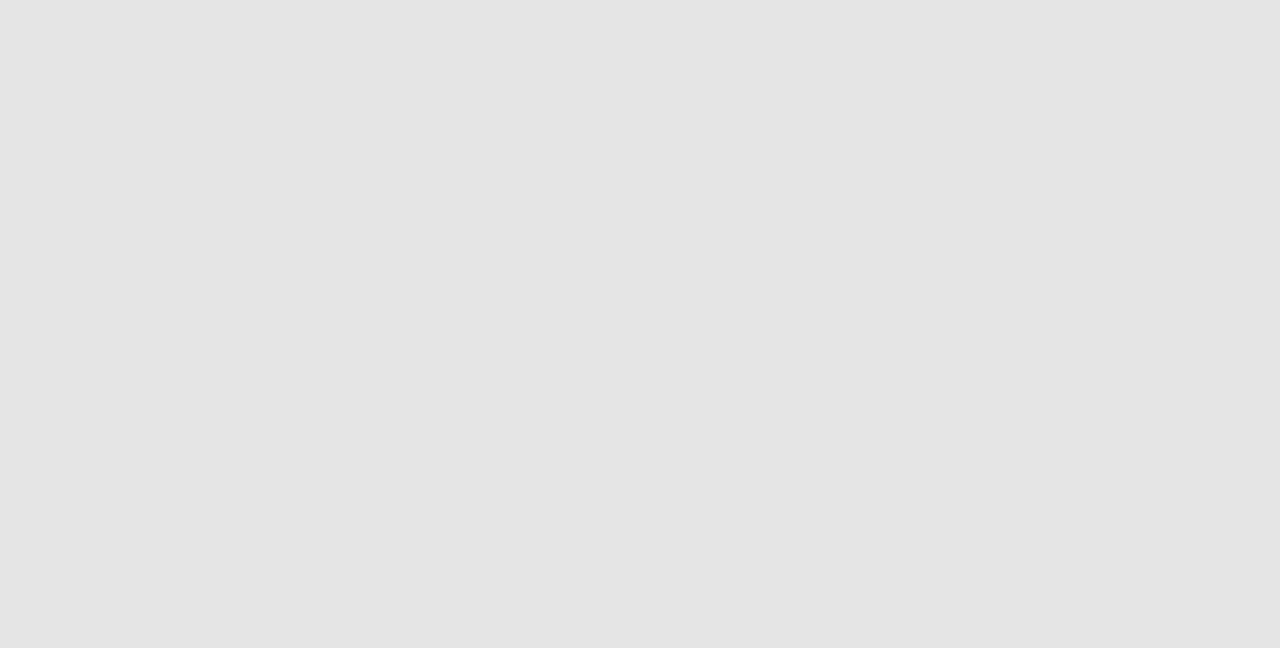
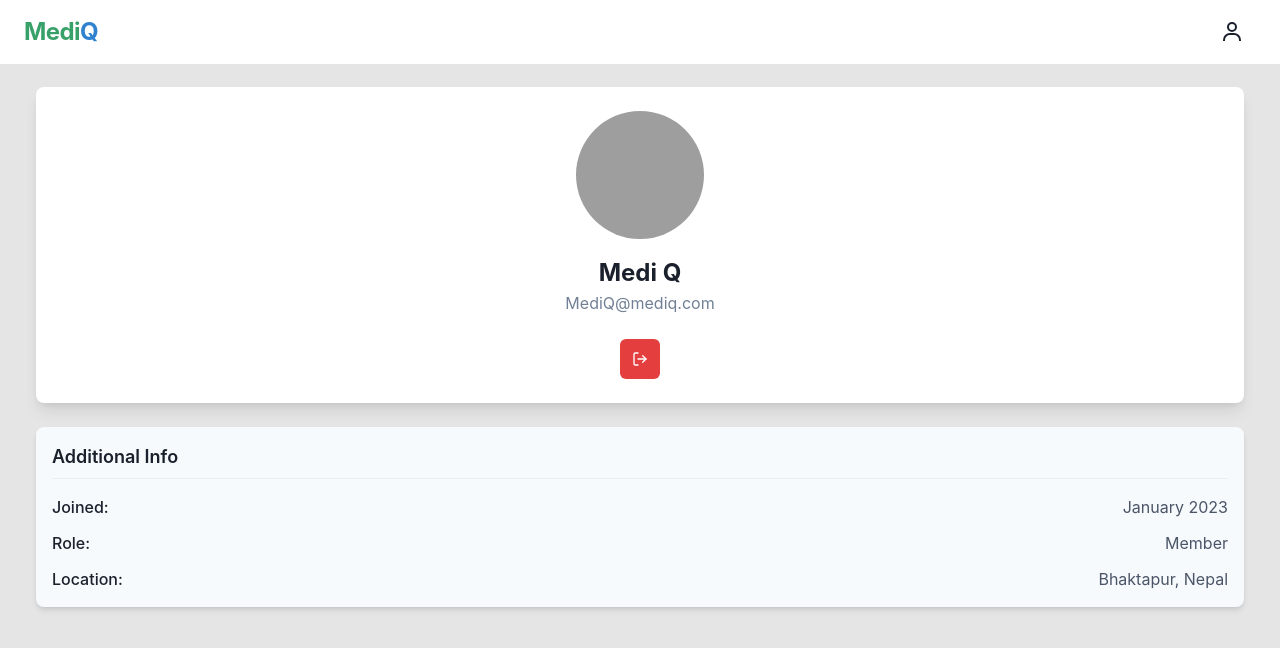
Before and after one commit to Asymptoads/MediQ, a React (Vite) app in the folder frontend/: page /my-account in a window 1280 px wide. Before the commit this address had no page. Shown: the top 648 px of the page. Built offline with nearby package versions, Linux system fonts and the light colour scheme; grey boxes are pictures that could not be loaded; a web font is replaced by a local one.

Commit message:
Logo clickable

```diff
--- a/frontend/src/App.tsx
+++ b/frontend/src/App.tsx
@@ -1,7 +1,8 @@
-import { useEffect } from 'react';
-import { Route, Routes } from 'react-router-dom';
+import { useEffect, useState } from 'react';
+import { Route, Routes, Router } from 'react-router-dom';
 import { Box } from '@chakra-ui/react';
 
+import Logo from './components/HeaderRenderer/HeaderRenderer';
 import Home from './pages/Home/Home';
 import Login from './pages/Login/Login';
 import Reports from './pages/Report/Report';
@@ -10,8 +11,9 @@ import LabTests from './pages/LabTest/LabTest';
 import PaymentPage from './pages/Payment/Payment';
 import QueuePage from './components/Queue/QueuePage';
 
+
 // import Register from './pages/Register/Register';
-// import MyAccount from './pages/MyAccount/MyAccount';
+import MyAccount from './pages/MyAccount/MyAccount';
 
 
 import './App.scss';
@@ -19,6 +21,7 @@ import SpecializationDetails from './components/Specilization/SpecilizationDetai
 import BookAppointment from './components/BookAppointment/BookAppointment';
 
 const App = () => {
+    const [isLoggedIn, setLoggedIn] = useState(false);
     // return (
     //     <Box className='app'>
     //         <NavBar />
@@ -56,8 +59,8 @@ const App = () => {
                     <Route path='/queue' element={<QueuePage />} />
                     <Route path='/lab-tests' element={<LabTests />} />
 
-                    {/* <Route path='/register' element={<Register />} />
-                    <Route path='/my-account' element={<MyAccount />} /> */}
+                    {/* <Route path='/register' element={<Register />} />*/}
+                    <Route path='/my-account' element={<MyAccount />} />
                 </Routes>
             {/* </CalendarContextProvider> */}
         </Box>
--- a/frontend/src/components/HeaderRenderer/HeaderRenderer.tsx
+++ b/frontend/src/components/HeaderRenderer/HeaderRenderer.tsx
@@ -1,12 +1,27 @@
 import React from 'react';
 import { Flex, Text, chakra, IconButton, Box, Container } from '@chakra-ui/react';
 import { BiUser } from 'react-icons/bi';
+import { useNavigate } from 'react-router-dom';
 
 interface LogoProps {
-  onUserClick?: () => void;
+  isLoggedIn: boolean; // Prop to indicate if the user is logged in
 }
 
-const Logo: React.FC<LogoProps> = ({ onUserClick }) => {
+const Logo: React.FC<LogoProps> = ({ isLoggedIn }) => {
+  const navigate = useNavigate();
+
+  const handleLogoClick = () => {
+    navigate('/home'); // Redirect to the homepage
+  };
+
+  const handleUserClick = () => {
+    if (isLoggedIn) {
+      navigate('/my-account'); // Redirect to the My Account page if logged in
+    } else {
+      navigate('/login'); // Redirect to the Login page if not logged in
+    }
+  };
+
   return (
     <Box
       as="header"
@@ -21,7 +36,7 @@ const Logo: React.FC<LogoProps> = ({ onUserClick }) => {
       width="100%"
     >
       <Container
-        maxW="1280px" // Stops shrinking beyond 1920px
+        maxW="1280px" // Stops shrinking beyond 1280px
         width="100%" // Ensures full width before maxW is reached
         px={6}
       >
@@ -30,23 +45,28 @@ const Logo: React.FC<LogoProps> = ({ onUserClick }) => {
           align="center"
           height="64px"
         >
+          {/* Logo */}
           <Text
-            fontSize={{ base: "xl", md: "2xl" }}
+            fontSize={{ base: 'xl', md: '2xl' }}
             fontWeight="bold"
             letterSpacing="tight"
             userSelect="none"
+            cursor="pointer" // Makes it look clickable
+            onClick={handleLogoClick} // Click handler for redirect
           >
             <chakra.span color="green.500">Medi</chakra.span>
             <chakra.span color="blue.500">Q</chakra.span>
           </Text>
 
+          {/* User Icon */}
           <IconButton
             aria-label="User profile"
             icon={<BiUser size="24px" />}
             variant="ghost"
             colorScheme="gray"
             size="lg"
-            onClick={onUserClick}
+            onClick={handleUserClick} // Check login status and redirect
+            cursor="pointer"
             _hover={{ bg: 'gray.100' }}
             _active={{ bg: 'gray.200' }}
           />
--- a/frontend/src/pages/MyAccount/MyAccount.tsx
+++ b/frontend/src/pages/MyAccount/MyAccount.tsx
@@ -1,201 +1,111 @@
-import React, { useEffect, useState } from 'react';
-import { useNavigate } from 'react-router-dom';
+import React from 'react';
 import {
-    Box, Flex, Text, Button, Input, FormControl, FormLabel, Modal,
-    ModalOverlay, ModalContent, ModalHeader, ModalBody, ModalFooter,
-    useDisclosure, Image
+    Box,
+    Text,
+    VStack,
+    HStack,
+    Avatar,
+    IconButton,
+    Divider,
+    Container,
+    Stack,
 } from '@chakra-ui/react';
-import profilePhoto from '../../pages/MyAccount/profile.jpg';
-import Icon from '../../components/Icon/Icon';
-import './MyAccount.scss';
+import { FiLogOut } from 'react-icons/fi';
 import PageContainer from '../../components/PageContainer/PageContainer';
 
-const MyAccount = () => {
-    const navigate = useNavigate(); // Navigation hook
-    const [isLoggedIn, setIsLoggedIn] = useState(false); // Track if user is logged in
-    const [userData, setUserData] = useState({
-        name: "Saurav Dhoju",
-        username: "@sauravdhoju",
-        phone: "9808827451",
-        email: "sauravdhoju12@gmail.com",
-        profilePhoto: profilePhoto,
-    });
-
-    // Modal controls
-    const { isOpen: isEditProfileOpen, onOpen: onOpenEditProfile, onClose: onCloseEditProfile } = useDisclosure();
-    const { isOpen: isChangePasswordOpen, onOpen: onOpenChangePassword, onClose: onCloseChangePassword } = useDisclosure();
-
-    //Profile Photo
-    const [profileImage, setProfileImage] = useState(profilePhoto);
-
-    // Check login status
-    useEffect(() => {
-        // Placeholder for actual login logic
-        const checkLoginStatus = () => {
-            const loggedIn = true; // Set login status
-            setIsLoggedIn(loggedIn);
-            if (!loggedIn) navigate('/login'); // Redirect if not logged in
-        };
-
-        checkLoginStatus();
-    }, [navigate]);
-
-    if (!isLoggedIn) {
-        return null; // Show nothing if not logged in
-    }
-
-    // Handle input changes for editing user data
-    const handleInputChange = (e) => {
-        const { name, value } = e.target;
-        setUserData((prevData) => ({ ...prevData, [name]: value }));
+const ProfilePage: React.FC = () => {
+    // Profile data dictionary
+    const profileData = {
+        userInfo: {
+            name: 'Medi Q',
+            email: 'MediQ@mediq.com',
+            avatar: 'https://bit.ly/dan-abramov', // Replace with your avatar URL
+        },
+        additionalInfo: {
+            joined: 'January 2023',
+            role: 'Member',
+            location: 'Bhaktapur, Nepal',
+        },
     };
 
-    const handleFileChange = (event) => {
-        const file = event.target.files[0];
-        if (file) {
-            const imageUrl = URL.createObjectURL(file);
-            setProfileImage(imageUrl);
-            setUserData((prevData) => ({ ...prevData, profilePhoto: imageUrl }));
-        }
-    };
-
-
     const handleLogout = () => {
-        navigate('/login');
+        // Implement logout functionality
+        alert('Logged Out!');
     };
 
     return (
         <PageContainer>
-            <Box className='my-account-page'>
-                <Box className='account-container'>
-                    <Flex className='heading-row'>
-                        {/* <Icon name='bx-chevron-left' className='icon' /> */}
-                        <Text className='profile-heading'>My Account</Text>
-                    </Flex>
 
-                    <Box className='profile-picture'>
-                        <Image
-                            src={userData.profilePhoto}
-                            alt='profile-photo'
-                            className='profile-photo'
-                        />
-                    </Box>
+        <Container maxW="1280px" py={8} marginTop='55px' >
+            {/* Profile Section */}
+            <Box
+                bg="white"
+                p={6}
+                borderRadius="lg"
+                boxShadow="lg"
+                textAlign="center"
+            >
+                {/* Avatar */}
+                <Avatar
+                    size="2xl"
+                    name={profileData.userInfo.name}
+                    src={profileData.userInfo.avatar}
+                    mb={4}
+                />
 
-                    <Box className='profile-info'>
-                        <Text className='profile-name'>{userData.name}</Text>
-                        <Text className='profile-user-name'>{userData.username}</Text>
-                    </Box>
-                </Box>
+                {/* Name and Email */}
+                <Text fontSize="2xl" fontWeight="bold" color="gray.800">
+                    {profileData.userInfo.name}
+                </Text>
+                <Text fontSize="md" color="gray.500">
+                    {profileData.userInfo.email}
+                </Text>
 
-                <Box className='profile-container'>
-                    <Text className='profile-heading'>PROFILE</Text>
-                    <Flex direction="column" mt={2} gap={0} className='profile-details'>
-                        <Flex className='detail-row'>
-                            <Text className='profile-name'>Name:</Text>
-                            <Text>{userData.name}</Text>
-                        </Flex>
-                        <Flex className='detail-row'>
-                            <Text className='profile-username'>Username:</Text>
-                            <Text>{userData.username}</Text>
-                        </Flex>
-                        <Flex className='detail-row'>
-                            <Text className='profile-phone'>Phone:</Text>
-                            <Text>{userData.phone}</Text>
-                        </Flex>
-                        <Flex className='detail-row'>
-                            <Text className='profile-email'>Email:</Text>
-                            <Text>{userData.email}</Text>
-                        </Flex>
-                    </Flex>
-                </Box>
+                {/* Bio */}
+                <Text fontSize="sm" mt={4} color="gray.600">
+                    {profileData.userInfo.bio}
+                </Text>
 
-                <Box className='setting-container'>
-                    <Text className='setting-heading'>SETTINGS</Text>
-                    <Flex direction="column" mt={2} gap={0} className='setting-details'>
-                        <Flex className='setting-row' onClick={onOpenEditProfile}>
-                            <Text className='setting-change-password'>Edit Profile</Text>
-                            <Icon name='bx-chevron-right'/>
-                        </Flex>
-                        <Flex className='setting-row' onClick={onOpenChangePassword}>
-                            <Text className='setting-change-password'>Change Password</Text>
-                            <Icon name='bx-chevron-right'/>
-                        </Flex>
-                        <Flex className='setting-row'>
-                            <Text className='setting-change-password'>Delete Account</Text>
-                            <Icon name='bxs-trash' />
-                        </Flex>
-                    </Flex>
-                </Box>
+                {/* Actions */}
+                <Stack direction="row" spacing={4} mt={6} justify="center">
+                    <IconButton
+                        aria-label="Logout"
+                        icon={<FiLogOut />}
+                        colorScheme="red"
+                        onClick={handleLogout}
+                    />
+                </Stack>
+            </Box>
 
-                <Box className='logout-container'>
-                    <Button className='logout-heading' onClick={handleLogout}>Logout</Button>
-                </Box>
-
-                {/* Edit Profile Modal */}
-                <Modal isOpen={isEditProfileOpen} onClose={onCloseEditProfile}>
-                    <ModalOverlay />
-                    <ModalContent>
-                        <ModalHeader>Edit Profile</ModalHeader>
-                        <ModalBody>
-                            <FormControl mb={4}>
-                                <FormLabel>Name</FormLabel>
-                                <Input name="name" value={userData.name} onChange={handleInputChange} placeholder='Enter new name' />
-                            </FormControl>
-                            <FormControl mb={4}>
-                                <FormLabel>Username</FormLabel>
-                                <Input name="username" value={userData.username} onChange={handleInputChange} placeholder='Enter new username' />
-                            </FormControl>
-                            <FormControl mb={4}>
-                                <FormLabel>Phone</FormLabel>
-                                <Input name="phone" value={userData.phone} onChange={handleInputChange} placeholder='Enter new phone' />
-                            </FormControl>
-                            <FormControl mb={4}>
-                                <FormLabel>Email</FormLabel>
-                                <Input name="email" value={userData.email} onChange={handleInputChange} placeholder='Enter new email' />
-                            </FormControl>
-                            <FormControl mb={4}>
-                                <FormLabel>Upload Photo</FormLabel>
-                                <Input type="file" onChange={handleFileChange} />
-                            </FormControl>
-
-                        </ModalBody>
-                        <ModalFooter>
-                            <Button colorScheme='blue' mr={3} onClick={onCloseEditProfile}>Save</Button>
-                            <Button variant='ghost' onClick={onCloseEditProfile}>Cancel</Button>
-                        </ModalFooter>
-                    </ModalContent>
-                </Modal>
-
-                {/* Change Password Modal */}
-                <Modal isOpen={isChangePasswordOpen} onClose={onCloseChangePassword}>
-                    <ModalOverlay />
-                    <ModalContent>
-                        <ModalHeader>Change Password</ModalHeader>
-                        <ModalBody>
-                            <FormControl mb={4}>
-                                <FormLabel>Current Password</FormLabel>
-                                <Input type='password' placeholder='Enter current password' />
-                            </FormControl>
-                            <FormControl mb={4}>
-                                <FormLabel>New Password</FormLabel>
-                                <Input type='password' placeholder='Enter new password' />
-                            </FormControl>
-                            <FormControl mb={4}>
-                                <FormLabel>Confirm Password</FormLabel>
-                                <Input type='password' placeholder='Confirm new password' />
-                            </FormControl>
-                        </ModalBody>
-                        <ModalFooter>
-                            <Button colorScheme='blue' mr={3} onClick={onCloseChangePassword}>
-                                Save
-                                </Button>
-                            <Button variant='ghost' onClick={onCloseChangePassword}>Cancel</Button>
-                        </ModalFooter>
-                    </ModalContent>
-                </Modal>
+            {/* Additional Information Section */}
+            <Box
+                mt={6}
+                p={4}
+                bg="gray.50"
+                borderRadius="lg"
+                boxShadow="md"
+                textAlign="left"
+            >
+                <Text fontSize="lg" fontWeight="semibold" mb={2}>
+                    Additional Info
+                </Text>
+                <Divider mb={4} />
+                <VStack spacing={3} align="stretch">
+                    {Object.entries(profileData.additionalInfo).map(
+                        ([key, value]) => (
+                            <HStack key={key} justify="space-between">
+                                <Text fontWeight="medium">
+                                    {key.charAt(0).toUpperCase() + key.slice(1)}:
+                                </Text>
+                                <Text color="gray.600">{value}</Text>
+                            </HStack>
+                        )
+                    )}
+                </VStack>
             </Box>
+        </Container>
         </PageContainer>
     );
 };
 
-export default MyAccount;
+export default ProfilePage;
```
